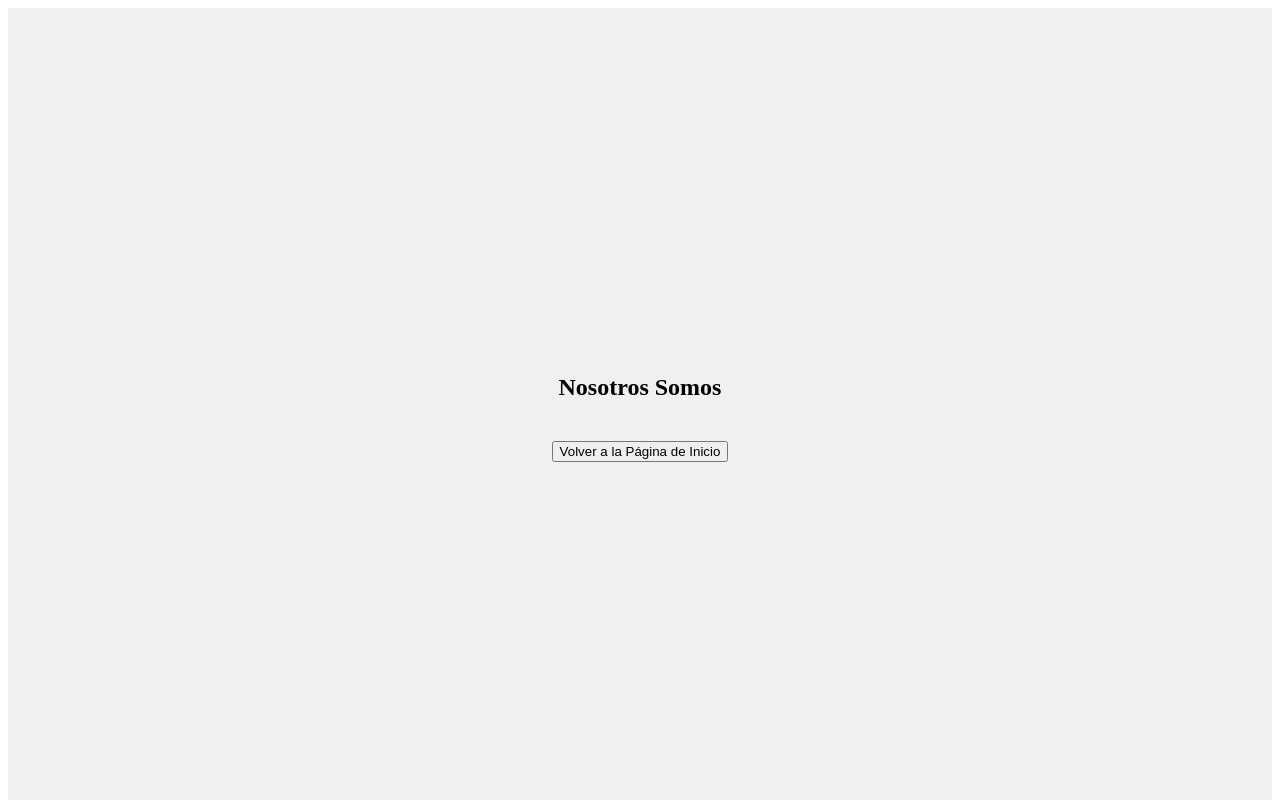
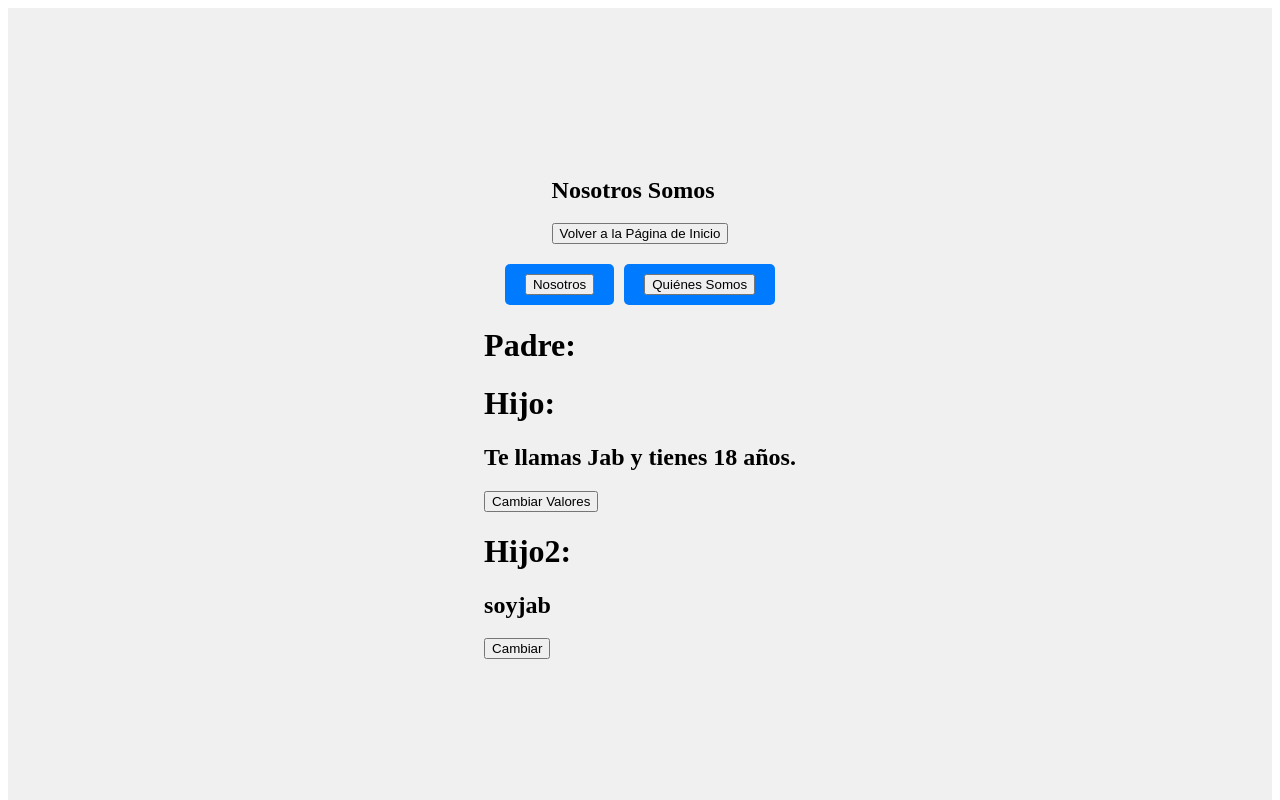
Before and after one commit to NEBULA1978/VUE3JAB, a Vue app: page /nosotros in a window 1280 px wide. Shown: the top 800 px of the page. Built offline with nearby package versions, Linux system fonts and the light colour scheme.

Commit message:
Añado componente padre y dos hijos y modifico App.vue veo en nosotros y quienes somos padre e hijo

```diff
--- a/src/components/Nosotros.vue
+++ b/src/components/Nosotros.vue
@@ -13,15 +13,5 @@
 </script>
 
 <style scoped>
-.page-container {
-    display: flex;
-    flex-direction: column;
-    align-items: center;
-    justify-content: center;
-    height: 100vh;
-}
 
-.back-button {
-    margin-top: 20px;
-}
 </style>
```
